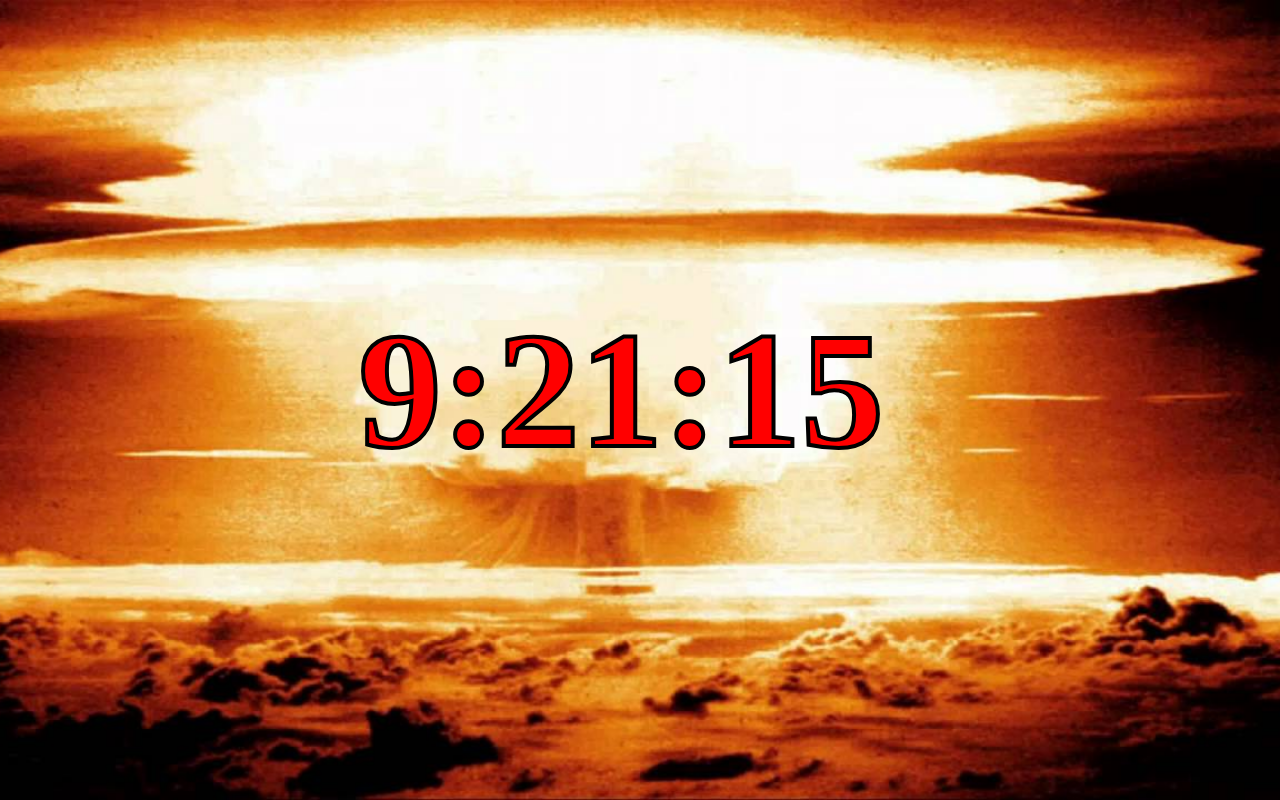
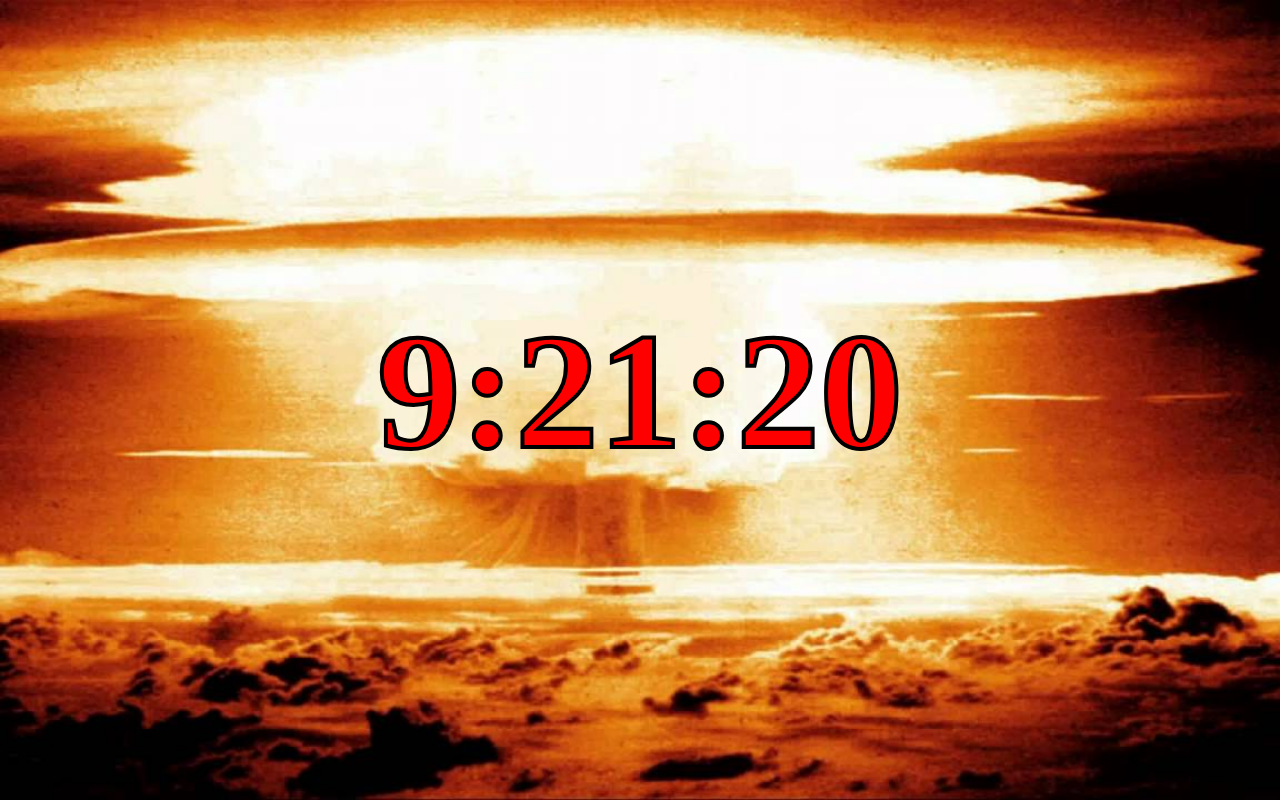
Before and after one commit to JonathanCass/Clock, a plain HTML site: page index.html in a window 1280 px wide. Drawn offline with nearby package versions, Linux system fonts and the light colour scheme; a web font is replaced by a local one.

Commit message:
Clock Version 1.0

```diff
--- a/main.js
+++ b/main.js
@@ -1,12 +1,16 @@
 $(document).ready(function(){
-	var rawDate = new Date()
-	var clockOutput = ""
-	var hours =""
+	var runClock = setInterval (clock,1000)
 
-	hours = rawDate.getHours()
-	hours = 0 ? 12 : hours
-	hours = (hours > 12) ? hours - 12 : hours
-	clockOutput = hours +":"+ rawDate.getMinutes() +":"+ rawDate.getSeconds()
-
-	$("#clock").html(clockOutput)
+	function clock(){
+		var rawDate = new Date()
+		var hours = rawDate.getHours()
+		hours = 0 ? 12 : hours
+		hours = (hours > 12) ? hours - 12 : hours
+		var minutes = rawDate.getMinutes()
+		minutes = (minutes < 10) ? "0" + minutes : minutes
+		var seconds = rawDate.getSeconds()
+		seconds = (seconds < 10) ? "0" + seconds : seconds
+		var clockOutput = hours +":"+ minutes +":"+ seconds
+		$("#clock").html(clockOutput)
+	}
 })
--- a/style.css
+++ b/style.css
@@ -9,11 +9,12 @@ html {
 	text-align: center;
 	vertical-align: ;
 	position:fixed;
-	top: 23%;
-	left: 28%;
+	top: 35%;
+	left: 50%;
 	font-size: 166px;
 	color: red;
 	-webkit-text-stroke: 4px black;
+	transform: translate(-50%, -50%);
 }
 body{
 	background: url("background2.jpg") no-repeat center center fixed;
```
